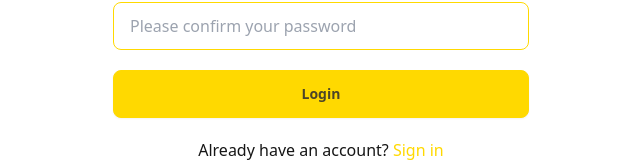
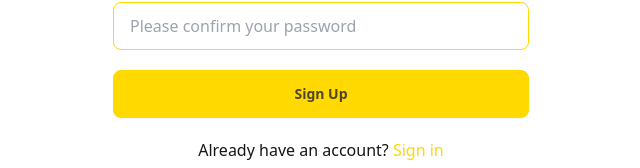
Before and after one commit to adriandotdev/next-ts-chat-app, a Next.js app: page /register in a window 1280 px wide. Shown: the part 602-770 px from the top of the page, without its empty margins (319-959 px from the left). Built offline with nearby package versions, Linux system fonts and the light colour scheme; no server answers.

Commit message:
development: Added setFocus when username is already exists

```diff
--- a/components/RegisterForm.tsx
+++ b/components/RegisterForm.tsx
@@ -1,6 +1,7 @@
 "use client";
 
-import axios from "axios";
+import Response from "@/types/Response";
+import axios, { AxiosError } from "axios";
 import React from "react";
 
 import { useForm, SubmitHandler } from "react-hook-form";
@@ -19,8 +20,10 @@ function RegisterForm() {
 		register,
 		handleSubmit,
 		watch,
-		formState: { errors },
+		setError,
+		formState: { errors, isSubmitting },
 		reset,
+		setFocus,
 	} = useForm<Inputs>();
 
 	const API_URL = String(process.env.NEXT_PUBLIC_API_URL);
@@ -35,10 +38,19 @@ function RegisterForm() {
 				password: data.password,
 			});
 
-			console.log(result);
+			reset();
+		} catch (err) {
+			let error = err as AxiosError;
 
-			reset();
-		} catch (err) {}
+			let data = error.response?.data as Response;
+
+			if (data.message === "USERNAME_EXISTS") {
+				setError("username", { message: "Username already exists" });
+				setFocus("username", { shouldSelect: true });
+
+				alert("Username exists");
+			}
+		}
 	};
 
 	console.log(errors);
@@ -204,11 +216,9 @@ function RegisterForm() {
 				</small>
 			</section>
 
-			<input
-				type="submit"
-				value="Login"
-				className="btn btn-primary w-full mt-3"
-			/>
+			<button className="btn btn-primary w-full mt-3">
+				{isSubmitting ? "Loading..." : "Sign Up"}
+			</button>
 		</form>
 	);
 }
--- /dev/null
+++ b/types/Response.ts
@@ -0,0 +1,5 @@
+export default interface Response {
+	status: number;
+	data: any;
+	message: string;
+}
```
